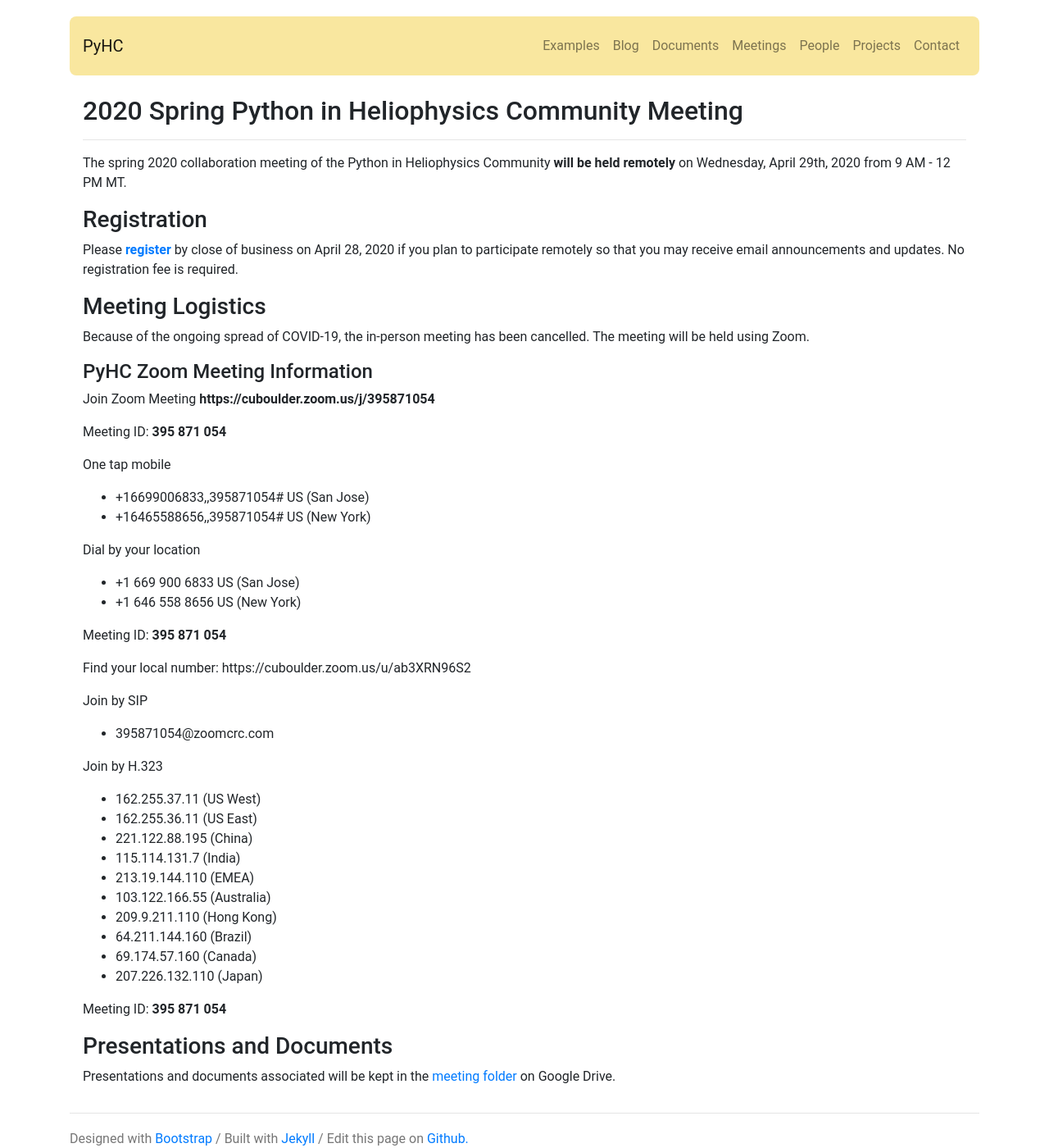
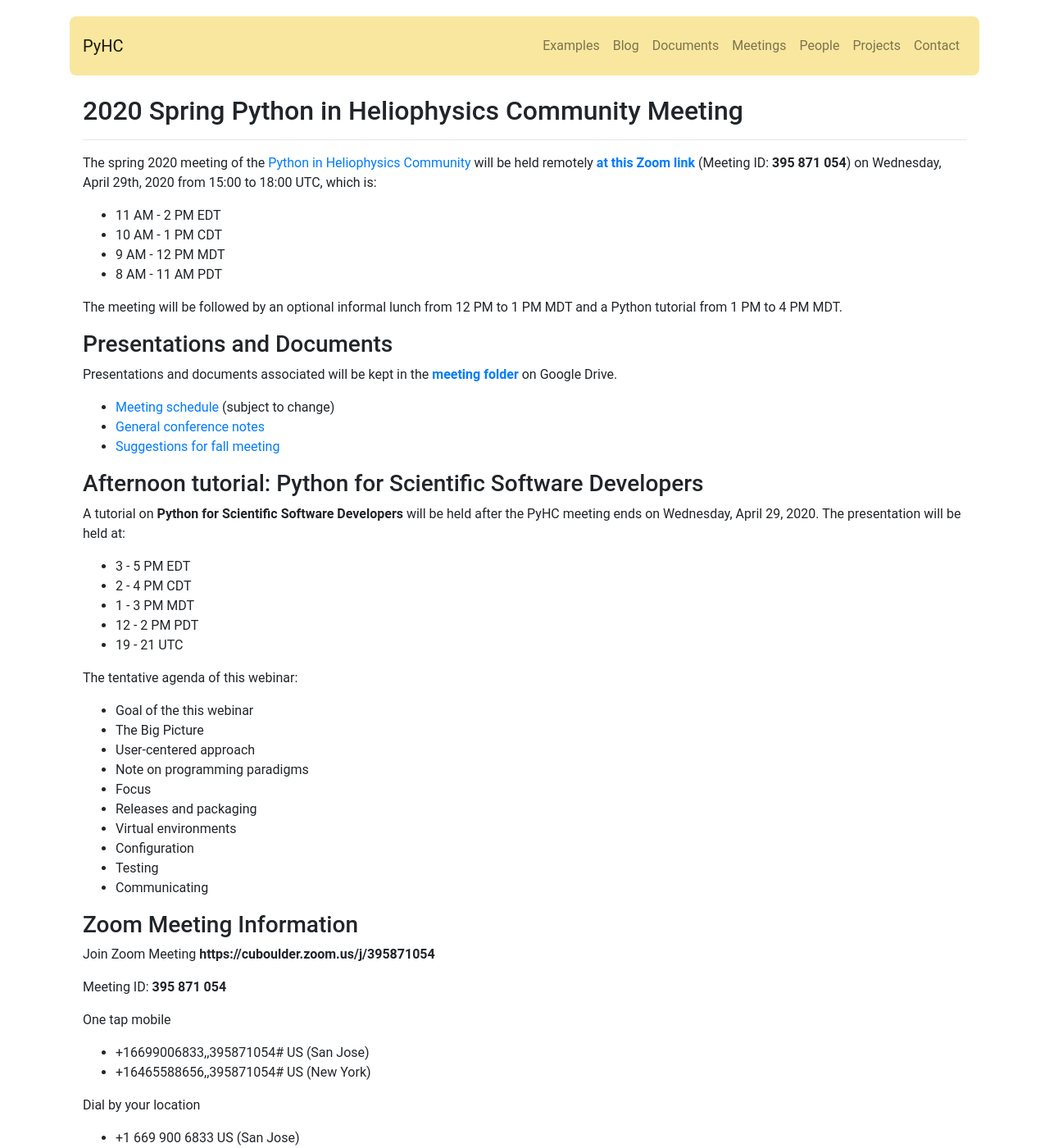
Before and after one commit to heliophysicsPy/heliophysicsPy.github.io, a Jekyll site: the page built from _pages/meetings/april2020.md, in a window 1280 px wide and 1400 px high. Shown: the whole window at 82% size. Built offline with Jekyll 4.4.1, drawn with Linux system fonts in a browser that asks for light colours; nearby versions of some CDN libraries; some of the changed text lies outside the part shown.

Commit message:
Update meeting website
I put information for different time zones, links to different meeting
pages, and information about the afternoon tutorial.  I moved
registration to the bottom, along with a note that says you may still
participate without registering.

```diff
--- a/_pages/meetings/april2020.md
+++ b/_pages/meetings/april2020.md
@@ -5,17 +5,47 @@ permalink: /meetings/april2020/
 exclude: true
 ---
 
-The spring 2020 collaboration meeting of the Python in Heliophysics Community **will be held remotely** on Wednesday, April 29th, 2020 from 9 AM - 12 PM MT.
+The spring 2020 meeting of the [Python in Heliophysics Community](http://heliopython.org) will be held remotely [**at this Zoom link**](https://cuboulder.zoom.us/j/395871054) (Meeting ID: **395 871 054**) on Wednesday, April 29th, 2020 from 15:00 to 18:00 UTC, which is:
 
-### Registration
+ - 11 AM - 2 PM EDT
+ - 10 AM - 1 PM CDT
+ - 9 AM - 12 PM MDT
+ - 8 AM - 11 AM PDT
 
-Please [**register**](https://forms.gle/fYxWXWccyTZxnVUH9) by close of business on April 28, 2020 if you plan to participate remotely so that you may receive email announcements and updates.  No registration fee is required.
+The meeting will be followed by an optional informal lunch from 12 PM to 1 PM MDT and a Python tutorial from 1 PM to 4 PM MDT.
 
-### Meeting Logistics
+### Presentations and Documents
 
-Because of the ongoing spread of COVID-19, the in-person meeting has been cancelled.  The meeting will be held using Zoom.
+Presentations and documents associated will be kept in the [**meeting folder**](https://drive.google.com/drive/u/0/folders/1vONfB6hf0y-VVOPj1748R3U9agFyq0iV) on Google Drive.
 
-#### PyHC Zoom Meeting Information
+ - [Meeting schedule](https://docs.google.com/spreadsheets/d/1fyTCmJfMqvym0u1t_y6HZTHWXkiTtnqPwGSo6e_xFtc/edit?usp=sharing) (subject to change)
+ - [General conference notes](https://docs.google.com/document/d/1XVEM2vrlMf1yQPPy5W05WoGh_VDVSU-o-UVZvE-AVFM/edit?usp=sharing)
+ - [Suggestions for fall meeting](https://docs.google.com/document/d/1HSxxnsc-a8vxd8Xc17t2o2jeKba9sLkZcq5sbIaFLkc/edit?usp=sharing)
+
+### Afternoon tutorial: Python for Scientific Software Developers
+
+A tutorial on **Python for Scientific Software Developers** will be held after the PyHC meeting ends on Wednesday, April 29, 2020.  The presentation will be held at:
+
+ - 3 - 5 PM EDT
+ - 2 - 4 PM CDT
+ - 1 - 3 PM MDT
+ - 12 - 2 PM PDT
+ - 19 - 21 UTC
+
+The tentative agenda of this webinar:
+
+ - Goal of the this webinar
+ - The Big Picture
+ - User-centered approach
+ - Note on programming paradigms
+ - Focus
+ - Releases and packaging
+ - Virtual environments
+ - Configuration
+ - Testing
+ - Communicating
+
+### Zoom Meeting Information
 
 Join Zoom Meeting
 **https://cuboulder.zoom.us/j/395871054**
@@ -51,6 +81,6 @@ Join by H.323
 
 Meeting ID: **395 871 054**
 
-### Presentations and Documents
+### Registration
 
-Presentations and documents associated will be kept in the [meeting folder](https://drive.google.com/drive/u/0/folders/1vONfB6hf0y-VVOPj1748R3U9agFyq0iV) on Google Drive.
+Please [**register**](https://forms.gle/fYxWXWccyTZxnVUH9) by close of business on April 28, 2020 if you plan to participate remotely so that you may receive email announcements and updates.  No registration fee is required.  You may still participate without registering.
```
